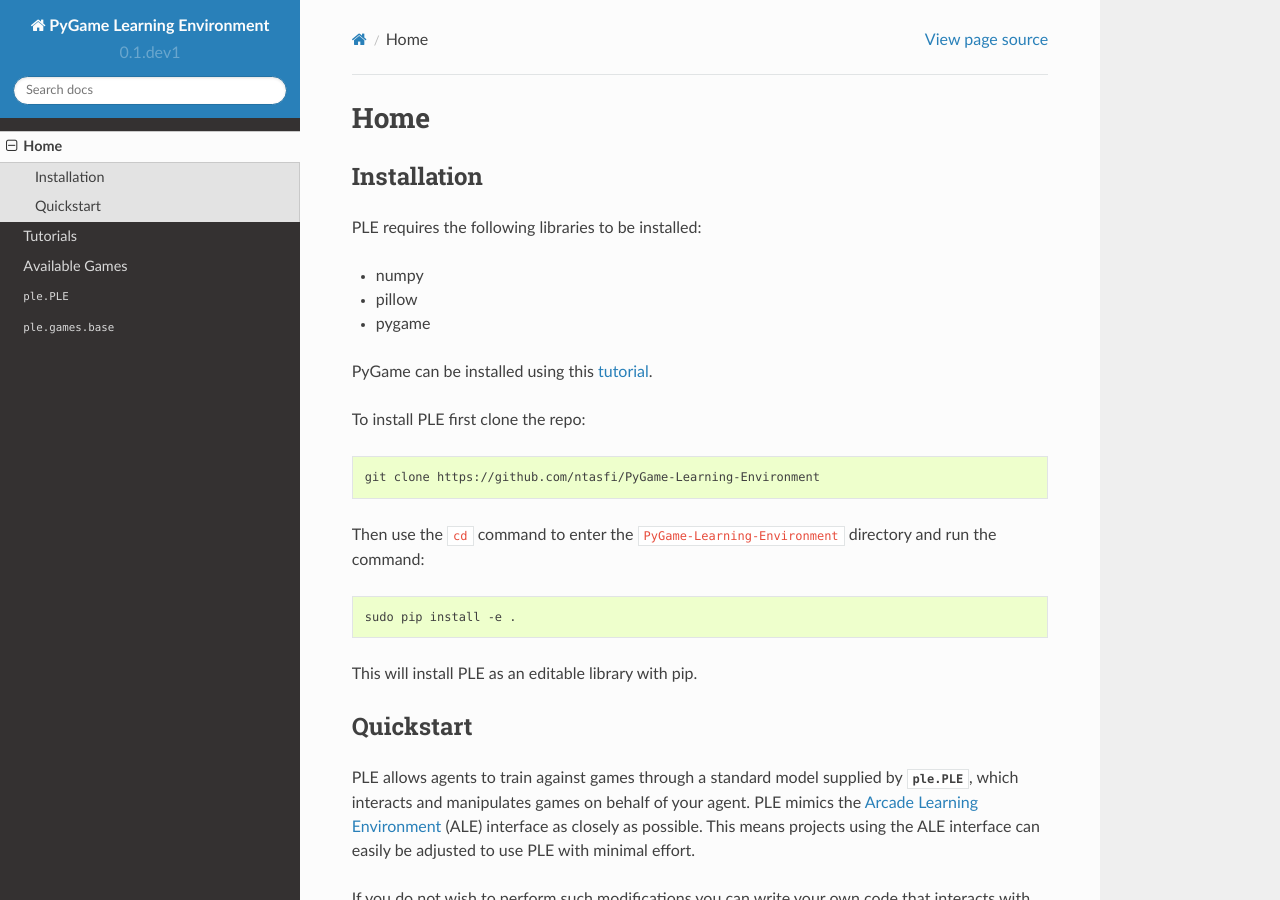
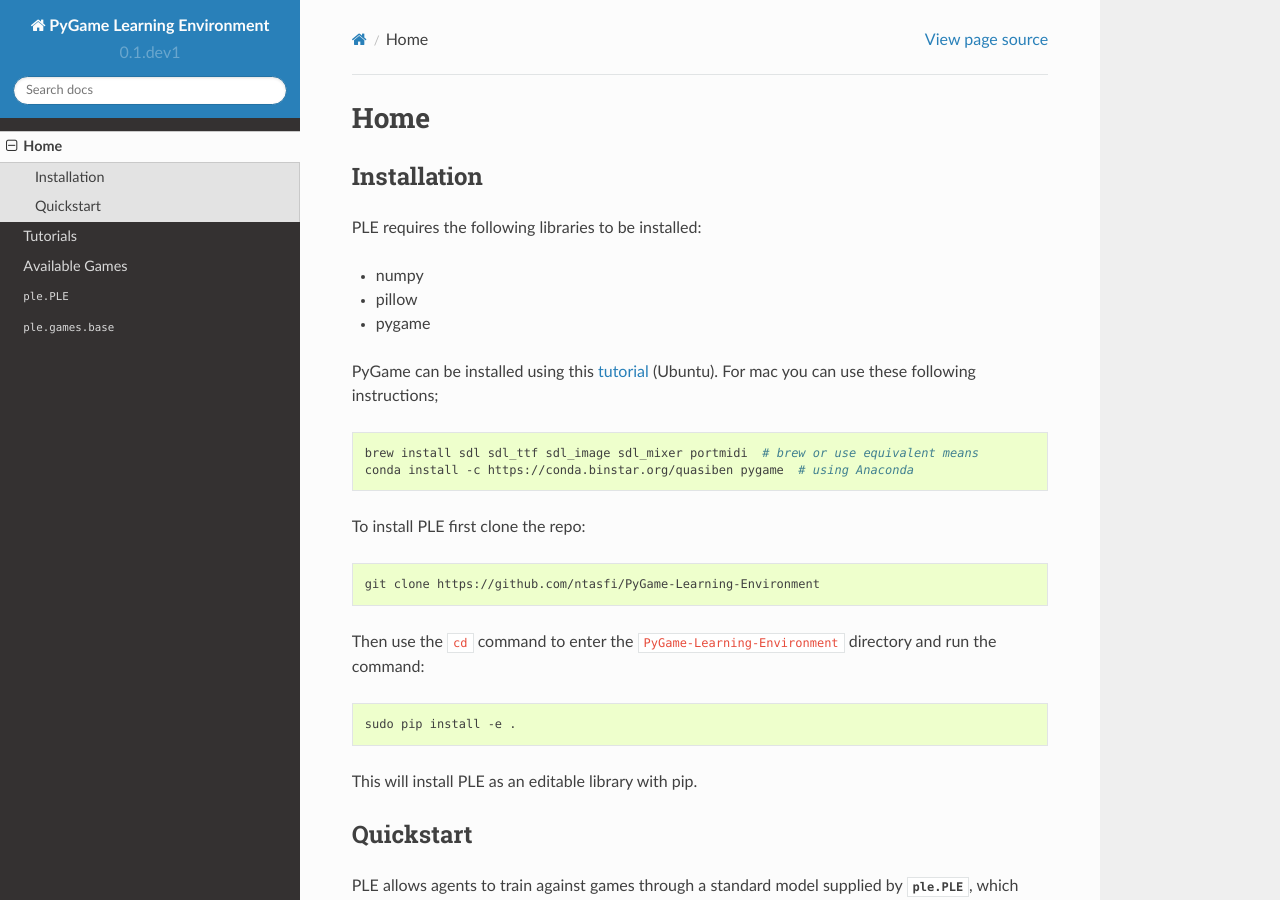
Before and after one commit to ntasfi/PyGame-Learning-Environment, a Sphinx documentation site: the page built from docs/user/home.rst, in a window 1280 px wide and 900 px high. Built offline with Sphinx 7.4.7 and the Read the Docs theme 2.0.0, drawn with Linux system fonts in a browser that asks for light colours.

Commit message:
Added pygame install on mac
Added instructions for installing pygame on mac via anaconda

```diff
--- a/docs/user/home.rst
+++ b/docs/user/home.rst
@@ -13,7 +13,12 @@
 * pillow
 * pygame
 
-PyGame can be installed using this `tutorial`_.
+PyGame can be installed using this `tutorial`_ (Ubuntu). For mac you can use these following instructions;
+
+.. code-block:: bash
+
+   brew install sdl sdl_ttf sdl_image sdl_mixer portmidi  # brew or use equivalent means
+   conda install -c https://conda.binstar.org/quasiben pygame  # using Anaconda
 
 .. _tutorial: http://www.pygame.org/wiki/CompileUbuntu
 
```
